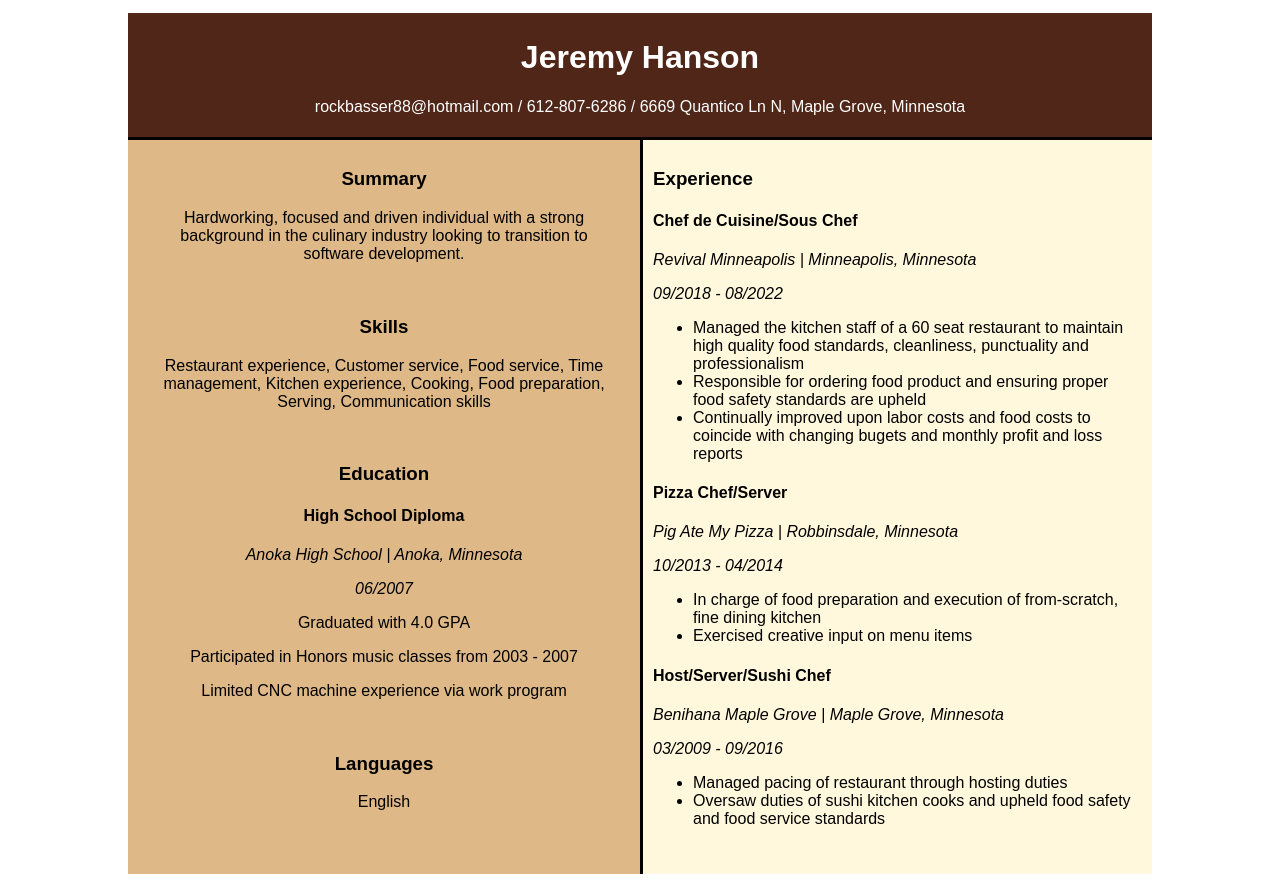
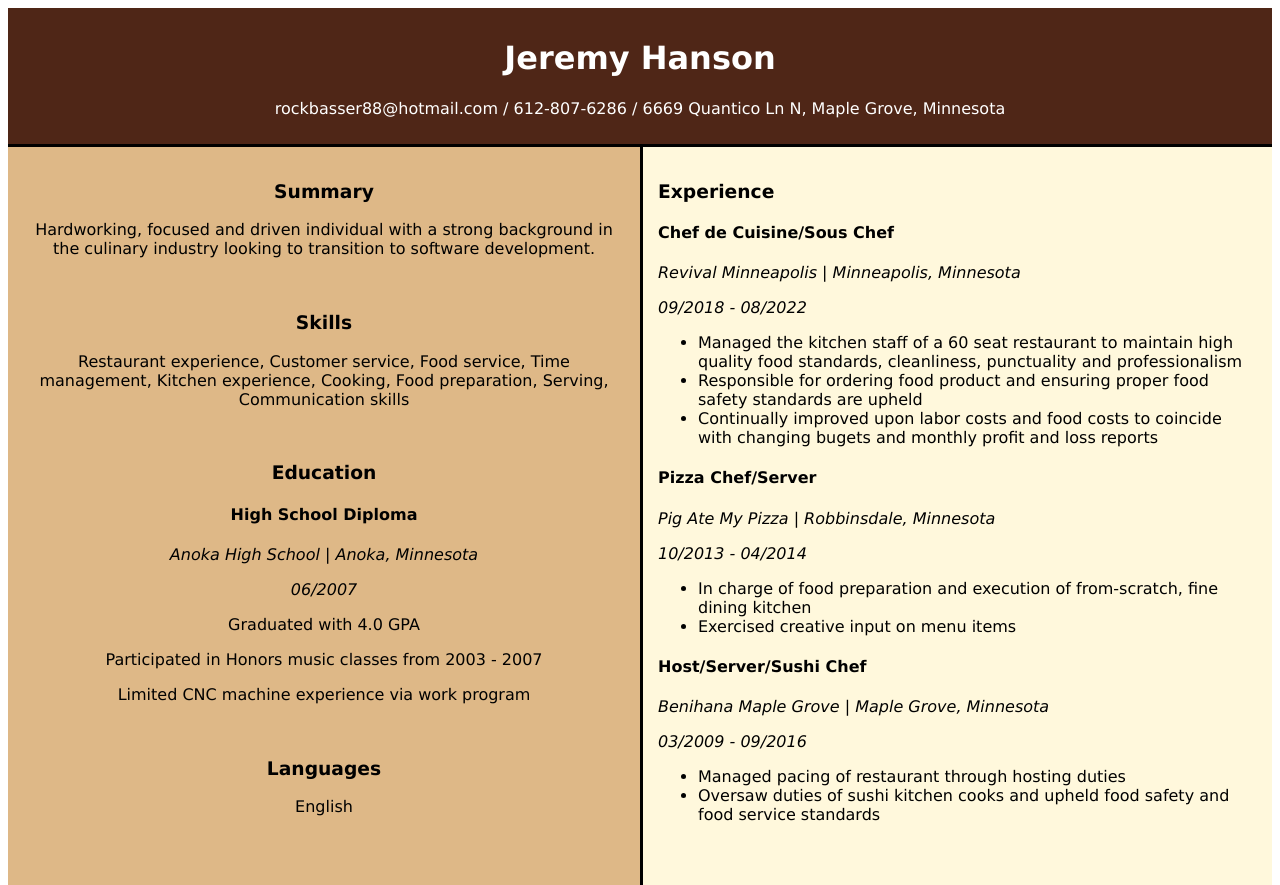
Before and after one commit to CaptHOG/CaptHOG.github.io, a plain HTML site: page index.html in a window 1280 px wide. Drawn offline with Linux system fonts and the light colour scheme.

Commit message:
Update style.css

```diff
--- a/style.css
+++ b/style.css
@@ -1,10 +1,9 @@
 body {
-  font-family: Arial, Helvetica, sans-serif;
-  margin: 1% 10%;
+  font-family: Verdana, Arial, Helvetica, sans-serif;
 }
 
 .header {
-  padding: 5px;
+  padding: 10px;
   text-align: center;
   background-color: hsl(16, 54%, 20%);
   color: white;
@@ -14,13 +13,13 @@ body {
 
 .bodyl {
   text-align: center;
-  padding: 10px 20px;
+  padding: 15px 25px;
   background-color: burlywood;
   height: 100%;
 }
 
 .bodyr {
-  padding: 10px;
+  padding: 15px;
   background-color: #fff8dc;
   border-left-style: solid;
   height: 100%;
```
